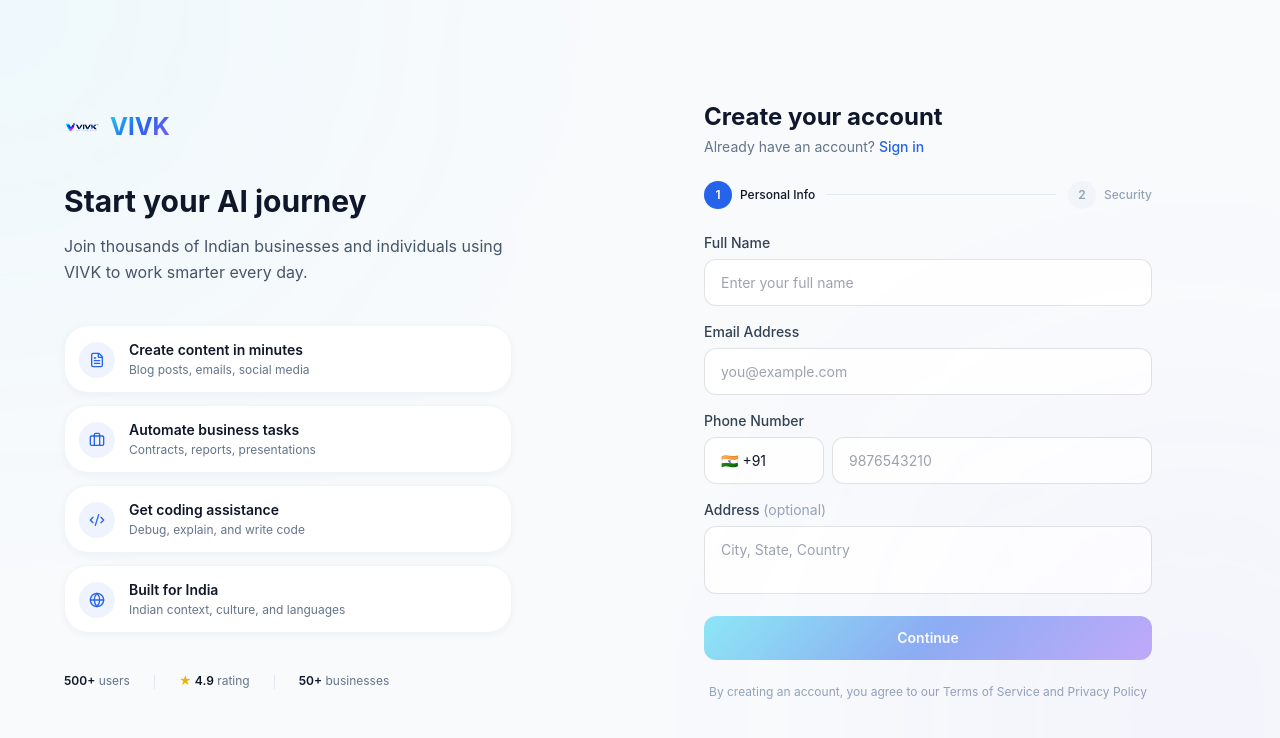
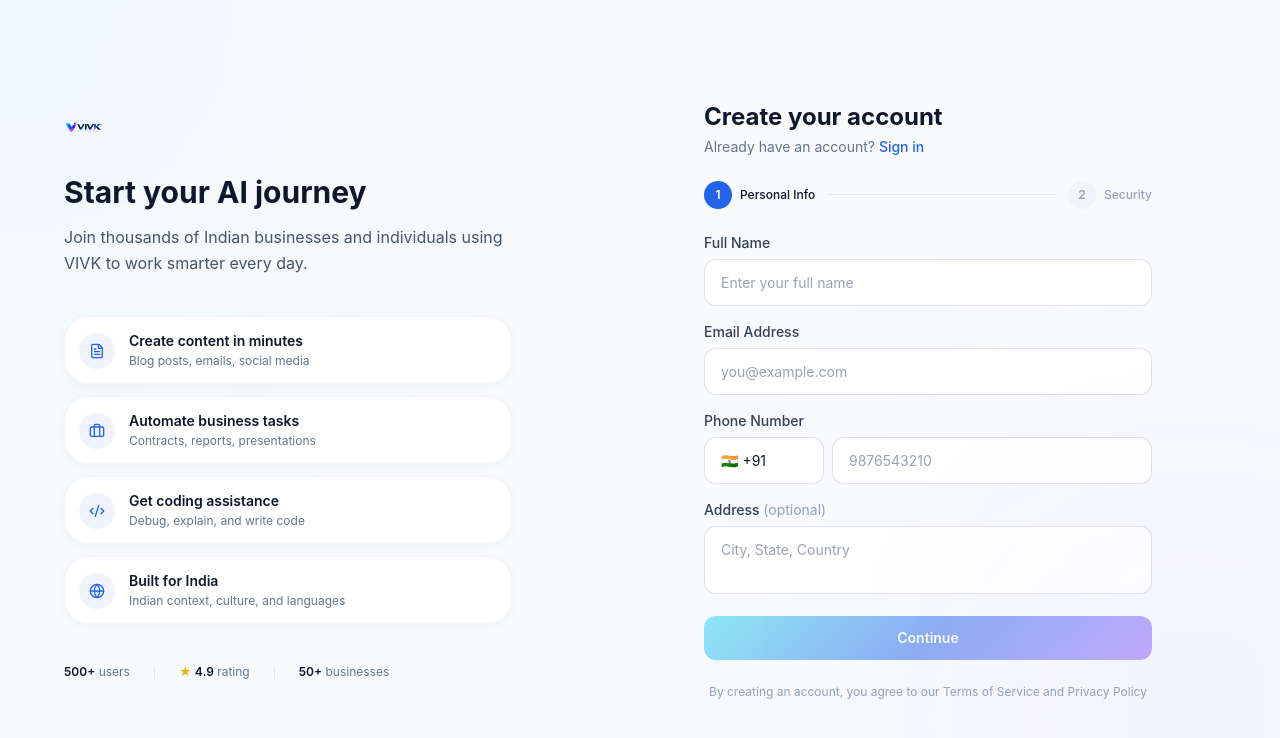
Before and after one commit to atulkrajput/vivk, a Next.js app: page /register in a window 1280 px wide. Shown: the top 738 px of the page. Built offline with nearby package versions, Linux system fonts and the light colour scheme.

Commit message:
Logo update

```diff
--- a/src/app/(auth)/login/page.tsx
+++ b/src/app/(auth)/login/page.tsx
@@ -51,9 +51,8 @@
       {/* Left Panel - Branding */}
       <div className="hidden lg:flex lg:w-[45%] relative items-center justify-center p-12">
         <div className="relative max-w-md z-10">
-          <div className="flex items-center gap-2.5 mb-10">
-            <Image src="/vivk_logo.png" alt="VIVK" width={36} height={36} priority />
-            <span className="text-2xl font-bold vivk-gradient-text">VIVK</span>
+          <div className="flex items-center mb-10">
+            <Image src="/vivk_logo.png" alt="VIVK" width={40} height={40} priority />
           </div>
 
           <h2 className="text-3xl font-bold text-vivk-navy mb-3 leading-tight">Welcome back</h2>
@@ -94,9 +93,8 @@
       <div className="flex-1 flex items-center justify-center p-6 sm:p-12">
         <div className="w-full max-w-sm">
           {/* Mobile logo */}
-          <div className="flex items-center gap-2.5 mb-8 lg:hidden">
-            <Image src="/vivk_logo.png" alt="VIVK" width={28} height={28} priority />
-            <span className="text-lg font-bold vivk-gradient-text">VIVK</span>
+          <div className="flex items-center mb-8 lg:hidden">
+            <Image src="/vivk_logo.png" alt="VIVK" width={32} height={32} priority />
           </div>
 
           <h1 className="text-2xl font-bold text-vivk-navy mb-1">Sign in</h1>
--- a/src/app/(auth)/register/page.tsx
+++ b/src/app/(auth)/register/page.tsx
@@ -110,9 +110,8 @@
       {/* Left Panel - Branding */}
       <div className="hidden lg:flex lg:w-[45%] relative items-center justify-center p-12">
         <div className="relative max-w-md z-10">
-          <div className="flex items-center gap-2.5 mb-10">
-            <Image src="/vivk_logo.png" alt="VIVK" width={36} height={36} priority />
-            <span className="text-2xl font-bold vivk-gradient-text">VIVK</span>
+          <div className="flex items-center mb-10">
+            <Image src="/vivk_logo.png" alt="VIVK" width={40} height={40} priority />
           </div>
 
           <h2 className="text-3xl font-bold text-vivk-navy mb-3 leading-tight">Start your AI journey</h2>
@@ -153,9 +152,8 @@
       <div className="flex-1 flex items-center justify-center p-6 sm:p-10">
         <div className="w-full max-w-md">
           {/* Mobile logo */}
-          <div className="flex items-center gap-2.5 mb-8 lg:hidden">
-            <Image src="/vivk_logo.png" alt="VIVK" width={28} height={28} priority />
-            <span className="text-lg font-bold vivk-gradient-text">VIVK</span>
+          <div className="flex items-center mb-8 lg:hidden">
+            <Image src="/vivk_logo.png" alt="VIVK" width={32} height={32} priority />
           </div>
 
           <h1 className="text-2xl font-bold text-vivk-navy mb-1">Create your account</h1>
--- a/src/app/(auth)/reset-password/page.tsx
+++ b/src/app/(auth)/reset-password/page.tsx
@@ -98,9 +98,8 @@
     <div className="flex-1 flex items-center justify-center p-6 sm:p-12">
       <div className="w-full max-w-sm">
         {/* Logo */}
-        <div className="flex items-center gap-2.5 mb-8">
-          <Image src="/vivk_logo.png" alt="VIVK" width={32} height={32} priority />
-          <span className="text-xl font-bold vivk-gradient-text">VIVK</span>
+        <div className="flex items-center mb-8">
+          <Image src="/vivk_logo.png" alt="VIVK" width={36} height={36} priority />
         </div>
 
         {/* Icon */}
--- a/src/app/(dashboard)/billing/page.tsx
+++ b/src/app/(dashboard)/billing/page.tsx
@@ -153,9 +153,8 @@
         <div className="max-w-7xl mx-auto px-4 sm:px-6 lg:px-8">
           <div className="flex items-center justify-between h-16">
             <div className="flex items-center gap-6">
-              <Link href="/chat" className="flex items-center gap-2">
-                <Image src="/vivk_logo.png" alt="VIVK" width={28} height={28} />
-                <span className="text-lg font-bold vivk-gradient-text">VIVK</span>
+              <Link href="/chat" className="flex items-center">
+                <Image src="/vivk_logo.png" alt="VIVK" width={32} height={32} />
               </Link>
               <nav className="hidden md:flex items-center gap-1">
                 <Link href="/chat" className="px-3 py-2 rounded-lg text-sm font-medium text-slate-600 hover:text-vivk-navy hover:bg-slate-50 transition-colors">
--- a/src/app/(dashboard)/chat/page.tsx
+++ b/src/app/(dashboard)/chat/page.tsx
@@ -307,9 +307,9 @@
             <Menu className="w-5 h-5" />
           </button>
           <div className="flex items-center gap-2 ml-3">
-            <Image src="/vivk_logo.png" alt="VIVK" width={20} height={20} />
+            <Image src="/vivk_logo.png" alt="VIVK" width={24} height={24} />
             <span className="text-sm font-medium text-white truncate">
-              {currentConversation?.title || 'VIVK'}
+              {currentConversation?.title || 'New Chat'}
             </span>
           </div>
         </div>
--- a/src/app/(dashboard)/dashboard/page.tsx
+++ b/src/app/(dashboard)/dashboard/page.tsx
@@ -177,9 +177,8 @@
         <div className="max-w-7xl mx-auto px-4 sm:px-6 lg:px-8">
           <div className="flex items-center justify-between h-16">
             <div className="flex items-center gap-6">
-              <Link href="/chat" className="flex items-center gap-2">
-                <Image src="/vivk_logo.png" alt="VIVK" width={28} height={28} />
-                <span className="text-lg font-bold vivk-gradient-text">VIVK</span>
+              <Link href="/chat" className="flex items-center">
+                <Image src="/vivk_logo.png" alt="VIVK" width={32} height={32} />
               </Link>
               <nav className="hidden md:flex items-center gap-1">
                 <Link href="/chat" className="px-3 py-2 rounded-lg text-sm font-medium text-slate-600 hover:text-vivk-navy hover:bg-slate-50 transition-colors">
--- a/src/app/landing/page.tsx
+++ b/src/app/landing/page.tsx
@@ -38,9 +38,8 @@
       <nav className="fixed w-full top-0 z-50 vivk-glass border-b border-slate-200/60">
         <div className="max-w-7xl mx-auto px-4 sm:px-6 lg:px-8">
           <div className="flex justify-between items-center h-16">
-            <div className="flex items-center gap-2">
-              <Image src="/vivk_logo.png" alt="VIVK" width={32} height={32} priority />
-              <span className="text-xl font-bold vivk-gradient-text">VIVK</span>
+            <div className="flex items-center">
+              <Image src="/vivk_logo.png" alt="VIVK" width={36} height={36} priority />
             </div>
             <div className="hidden md:flex items-center gap-8">
               <a href="#features" className="text-sm font-medium text-slate-600 hover:text-vivk-navy transition-colors">Features</a>
@@ -490,8 +489,7 @@
           <div className="grid md:grid-cols-4 gap-10 mb-12">
             <div className="md:col-span-2">
               <div className="flex items-center gap-2 mb-4">
-                <Image src="/vivk_logo.png" alt="VIVK" width={28} height={28} />
-                <span className="text-white font-bold text-lg">VIVK</span>
+                <Image src="/vivk_logo.png" alt="VIVK" width={32} height={32} />
               </div>
               <p className="text-sm leading-relaxed max-w-sm mb-4">
                 Intelligent AI workspace for writing, research, coding, business automation and everyday productivity. Built for India.
--- a/src/components/chat/ConversationSidebar.tsx
+++ b/src/components/chat/ConversationSidebar.tsx
@@ -151,9 +151,8 @@
     <div className="w-72 bg-vivk-navy border-r border-white/[0.06] flex flex-col h-full">
       {/* Header */}
       <div className="flex items-center justify-between px-4 py-4">
-        <div className="flex items-center gap-2.5">
-          <Image src="/vivk_logo.png" alt="VIVK" width={24} height={24} />
-          <span className="font-semibold text-white text-sm tracking-wide">VIVK</span>
+        <div className="flex items-center">
+          <Image src="/vivk_logo.png" alt="VIVK" width={28} height={28} />
         </div>
         <button
           onClick={onToggleCollapse}
--- a/src/components/ui/Logo.tsx
+++ b/src/components/ui/Logo.tsx
@@ -2,46 +2,33 @@
 import { cn } from '@/lib/utils'
 
 interface LogoProps {
-  variant?: 'default' | 'white' | 'icon'
   size?: 'sm' | 'md' | 'lg' | 'xl'
   className?: string
-  showText?: boolean
 }
 
 export function Logo({
-  variant = 'default',
   size = 'md',
-  className = '',
-  showText = true
+  className = ''
 }: LogoProps) {
   const sizeMap = {
-    sm: { img: 24, text: 'text-lg' },
-    md: { img: 32, text: 'text-xl' },
-    lg: { img: 40, text: 'text-2xl' },
-    xl: { img: 48, text: 'text-3xl' },
+    sm: 24,
+    md: 32,
+    lg: 40,
+    xl: 48,
   }
 
-  const { img, text } = sizeMap[size]
+  const imgSize = sizeMap[size]
 
   return (
-    <div className={cn('flex items-center gap-2', className)}>
+    <div className={cn('flex items-center', className)}>
       <Image
         src="/vivk_logo.png"
         alt="VIVK"
-        width={img}
-        height={img}
+        width={imgSize}
+        height={imgSize}
         className="object-contain"
         priority
       />
-      {showText && (
-        <span className={cn(
-          text,
-          'font-bold tracking-tight',
-          variant === 'white' ? 'text-white' : 'vivk-gradient-text'
-        )}>
-          VIVK
-        </span>
-      )}
     </div>
   )
 }
```
